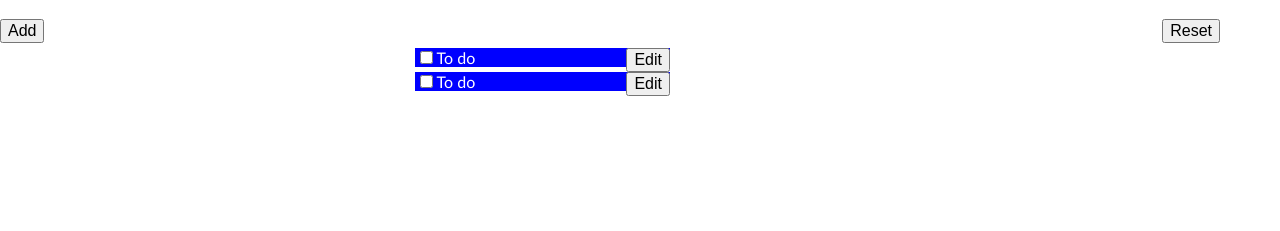
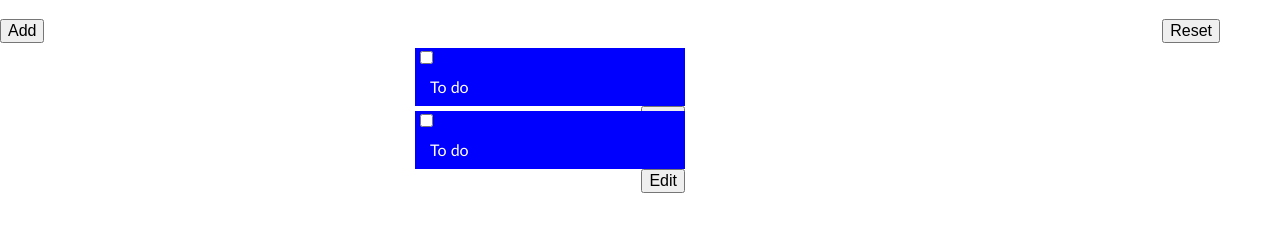
Before and after one commit to KillianKemps/Motio, a plain HTML site: page index.html in a window 1280 px wide. Both pictures are taken after a click on the button "Add". Shown: the part 63-294 px from the top of the page. Drawn offline with Linux system fonts and the light colour scheme.

Commit message:
Better text edition of tasks

```diff
--- a/css/style.css
+++ b/css/style.css
@@ -13,6 +13,7 @@ li{
 	color:white;width:250px;
 	margin:5px;
 	padding-left:5px;
+	padding-right: 15px;
 	position: relative;
 }
 #clear-tasks{
@@ -26,6 +27,11 @@ li{
 	width:500px;
 	margin: 0 auto;
 	overflow: auto;
+}
+#todo p{
+	margin: 0;
+	padding: 10px;
+	width: 220px;
 }
 /* Dialog Menu */
 /* #itemDialog{
--- a/index.html
+++ b/index.html
@@ -15,8 +15,8 @@
 		<button type="button" id="clear-tasks">Reset</button>
 		<button type="button" id="add-task">Add</button>
 
-		<ul id="todo" contenteditable="true">
-			<li><input type="checkbox"/> To do<button type="button" id="edit-task" contenteditable="false">Edit</button></li>
+		<ul id="todo" >
+			<li><input type="checkbox"/> <p contenteditable="true">To do</p><button type="button" id="edit-task" contenteditable="false">Edit</button></li>
 		</ul>
 
 		<div id="item-dialog" title="Edit item">
--- a/js/main.js
+++ b/js/main.js
@@ -20,7 +20,7 @@ $(function(){
 
 		$('#add-task').click(function(){
 			console.log('it works');
-			$( "#todo" ).append( "<li><input type=\"checkbox\"/> To do<button type=\"button\" id=\"edit-task\" contenteditable=\"false\">Edit</button></li>" );
+			$( "#todo" ).append( "<li><input type=\"checkbox\"/> <p contenteditable=\"true\">To do</p><button type=\"button\" id=\"edit-task\" contenteditable=\"false\">Edit</button></li>" );
 		});
 
 		/*Open Popup on click on item*/
```
